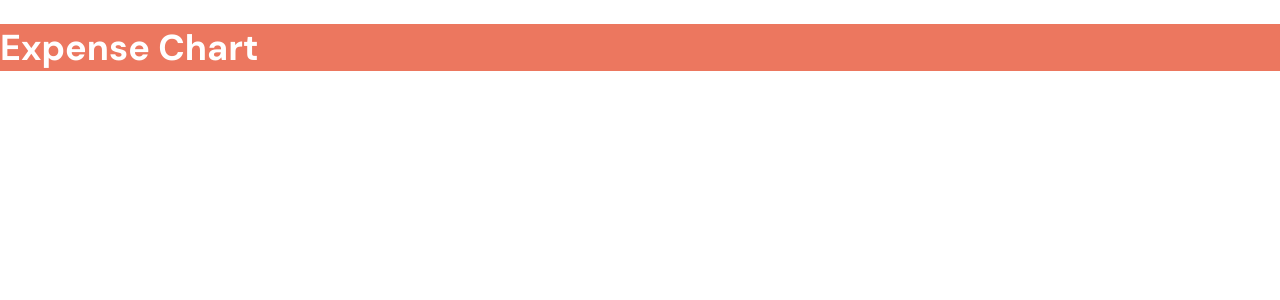
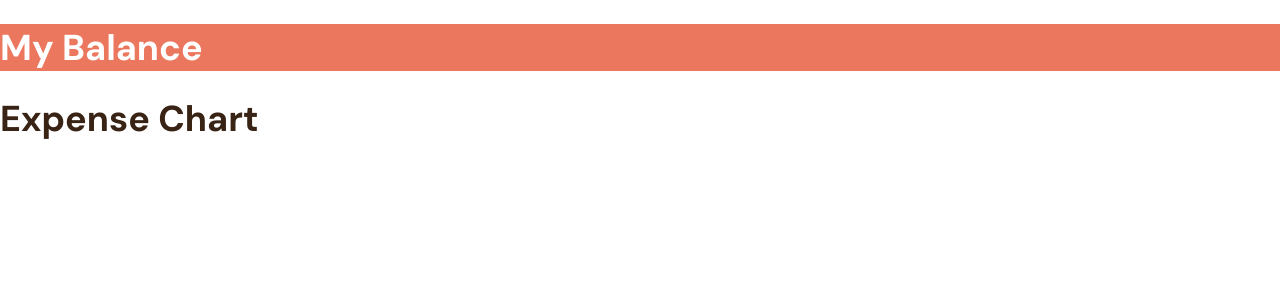
Before and after one commit to agorbacheva-y/expense-chart, a React (Create React App) app: page / in a window 1280 px wide. Shown: the top 300 px of the page. Built offline with nearby package versions, Linux system fonts and the light colour scheme.

Commit message:
Layout component colors as props

```diff
--- a/src/App.js
+++ b/src/App.js
@@ -3,7 +3,10 @@ import Layout from './components/Layout';
 function App() {
   return (
     <div>
-      <Layout>
+      <Layout style={{backgroundColor: "hsl(10, 79%, 65%)", color: "white"}}>
+        <h1>My Balance</h1>
+      </Layout>
+      <Layout style={{backgroundColor: "white", color: "hsl(25, 47%, 15%)"}}>
         <h1>Expense Chart</h1>
       </Layout>
     </div>
--- a/src/app.scss
+++ b/src/app.scss
@@ -7,6 +7,6 @@ body {
 }
 
 .container {
-  background-color: $primary-color;
-  color: white;
+  border-radius: 20px;
+  margin: 20px;
 }
--- a/src/components/Layout.js
+++ b/src/components/Layout.js
@@ -1,8 +1,8 @@
 import '../app.css'
 
-function Layout({ children }) {
+function Layout({ children, style }) {
   return (
-    <div className="container">
+    <div className="container" style={style}>
       {children}
     </div>
   );
```
